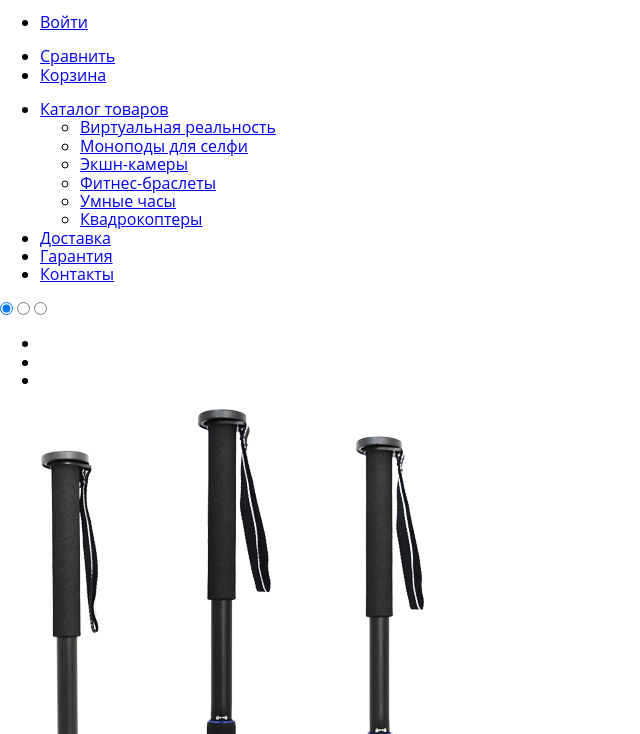
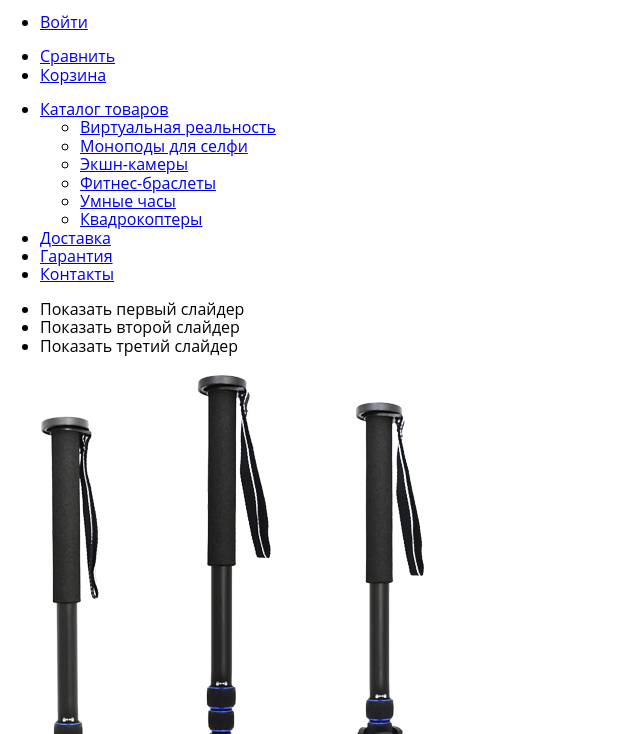
Before and after one commit to IrinaAsfur/1171109-device-26, a plain HTML site: page index.html in a window 1280 px wide. Shown: the part 66-800 px from the top of the page, without its empty margins (0-640 px from the left). Drawn offline with nearby package versions, Linux system fonts and the light colour scheme.

Commit message:
Update index.html

```diff
--- a/index.html
+++ b/index.html
@@ -74,23 +74,18 @@
         <section class="features">
           <h2 class="visually-hidden">Преимущества товаров</h2>
 
-          <input class="slider-input" id="btn-1" type="radio" name="slider-button" checked />
-          <input class="slider-input" id="btn-2" type="radio" name="slider-button" />
-          <input class="slider-input" id="btn-3" type="radio" name="slider-button" />
-
-          <div class="slider-controls">
-            <ul>
+            <ul class="slider-controls">
               <li class="slider-control">
-                <label for="btn-1" tabindex="0"><span class="visually-hidden">Показать первый слайдер</span></label>
+                <label for="btn-1" tabindex="0">Показать первый слайдер</label>
               </li>
               <li class="slider-control">
-                <label for="btn-2" tabindex="0"><span class="visually-hidden">Показать второй слайдер</span></label>
+                <label for="btn-2" tabindex="0">Показать второй слайдер</label>
               </li>
               <li class="slider-control">
-                <label for="btn-3" tabindex="0"><span class="visually-hidden">Показать третий слайдер</span></label>
+                <label for="btn-3" tabindex="0">Показать третий слайдер</label>
               </li>
             </ul>
-          </div>
+
 
             <div class="slider-inner">
               <ul class="slider-slides">
@@ -98,6 +93,7 @@
                   <li class="slide">
                     <h3 class="visually-hidden">Самая длинная палка для селфи</h3>
                     <div class="content-list">
+                      <input class="slider-input visually-hidden" id="btn-1" type="radio" name="slider-button" checked />
                     <div class="slide-image">
                       <img src="img/index/slider-long-stick.png" width="384" height="486" alt="Самая длинная палка для селфи" />
                     </div>
@@ -126,6 +122,7 @@
               <li class="slide">
                 <h3 class="visually-hidden">Умные фитнес-браслеты</h3>
                 <div class="content-list">
+                  <input class="slider-input visually-hidden" id="btn-2" type="radio" name="slider-button" />
                     <div class="slide-image">
                       <img src="img/index/slider-smart-watch.png" width="345" height="485" alt="Умный фитнес-браслет" />
                     </div>
@@ -150,6 +147,7 @@
                   <li class="slide">
                     <h3 class="visually-hidden">Лазерный квадрокоптер</h3>
                   <div class="content-list">
+                    <input class="slider-input visually-hidden" id="btn-3" type="radio" name="slider-button" />
                     <div class="slide-image">
                       <img src="img/index/slider-quadrocopter.png" width="526" height="334" alt="Лазерный квадрокоптер" />
                     </div>
@@ -236,18 +234,21 @@
             <section class="services">
               <h2 class="visually-hidden">Информация о доставке, гарантии и кредите</h2>
 
-              <input class="services-input" id="btn-4" type="radio" name="services-button" checked />
-              <input class="services-input" id="btn-5" type="radio" name="services-button" />
-              <input class="services-input" id="btn-6" type="radio" name="services-button" />
-
               <ul class="button-list">
-                <li><label class="delivery-button" for="btn-4" tabindex="0"><span class="visually-hidden">Показать первый слайдер</span></label></li>
-                <li><label class="warranty-button" for="btn-5" tabindex="0"><span class="visually-hidden">Показать второй слайдер</span></label></li>
-                <li><label class="credit-button" for="btn-6" tabindex="0"><span class="visually-hidden">Показать третий слайдер</span></label></li>
+                <li>
+                  <label class="delivery-button" for="btn-4" tabindex="0">Показать первый слайдер</label>
+                </li>
+                <li>
+                  <label class="warranty-button" for="btn-5" tabindex="0">Показать второй слайдер</label>
+                </li>
+                <li>
+                  <label class="credit-button" for="btn-6" tabindex="0">Показать третий слайдер</label>
+                </li>
               </ul>
 
               <ul class="services-list">
                 <li class="services-list-item delivery-service shown">
+                  <input class="services-input visually-hidden" id="btn-4" type="radio" name="services-button" checked />
                   <div class="service-description">
                     <div class="service-description-case">
                       <h3>Доставка</h3>
@@ -262,6 +263,7 @@
                 </li>
 
                 <li class="services-list-item warranty-service hidden">
+                  <input class="services-input visually-hidden" id="btn-5" type="radio" name="services-button" />
                   <div class="service-description">
                     <div class="service-description-case">
                       <h3>Гарантия</h3>
@@ -276,6 +278,7 @@
                 </li>
 
                 <li class="services-list-item credit-service hidden">
+                  <input class="services-input visually-hidden" id="btn-6" type="radio" name="services-button" />
                   <div class="service-description">
                     <div class="service-description-case">
                       <h3>Кредит</h3>
```
